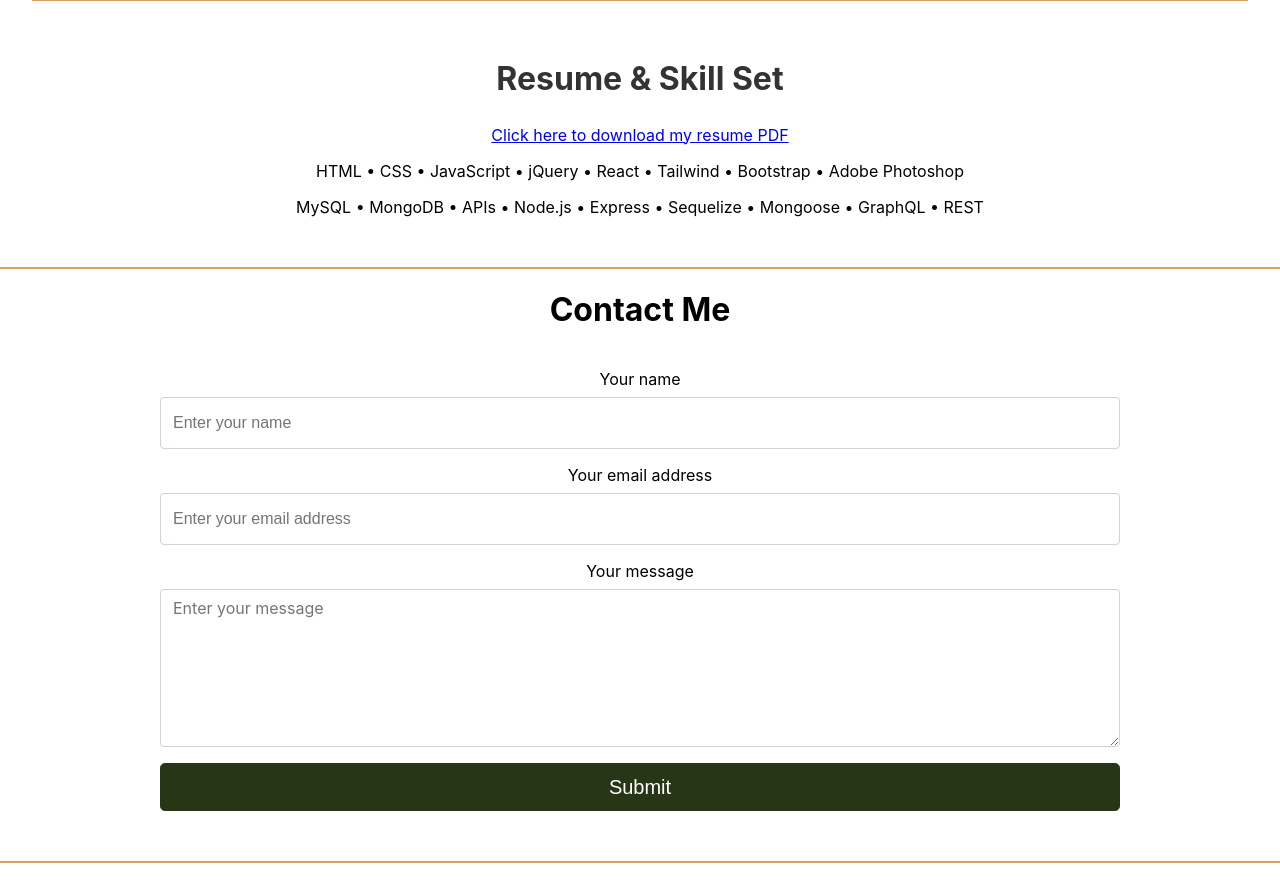
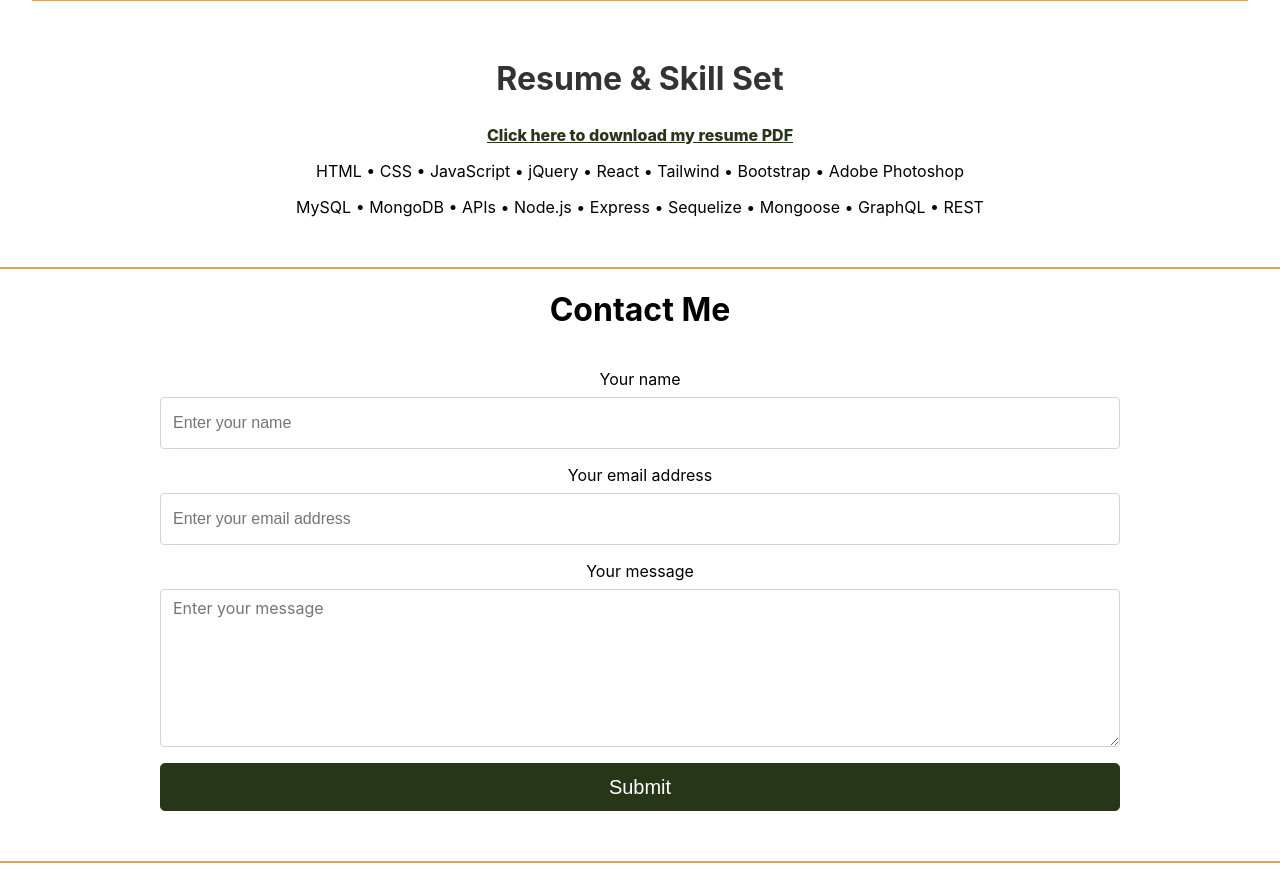
Before and after one commit to jenstem/react-portfolio, a React (Create React App) app: page / in a window 1280 px wide. Shown: the part 1820-2708 px from the top of the page. Built offline with nearby package versions, Linux system fonts and the light colour scheme.

Commit message:
Revise resume.css add download-resume class

```diff
--- a/src/Pages/resume.css
+++ b/src/Pages/resume.css
@@ -3,10 +3,11 @@
     color: #333;
 }
 
-.emoji {
-    background-color: greenyellow;
+.download-resume {
+    font-weight: 800;
+    color: #283618;
 }
 
-.emoji:hover {
-    background-color: green;
+.download-resume:hover {
+    color: #606C38;
 }
```
